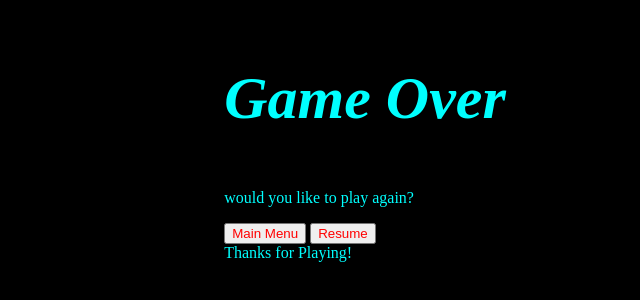
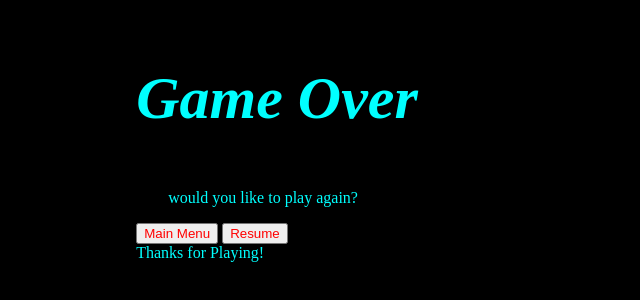
Before and after one commit to andrewdiaz20/project1.js, a website: page gameover.html in a window 1280 px wide. Shown: the part 136-436 px from the top of the page, without its empty margins (475-1115 px from the left). Drawn offline with Linux system fonts and the light colour scheme.

Commit message:
game over screen changes

```diff
--- a/style.css
+++ b/style.css
@@ -22,16 +22,7 @@ body {
     margin-left: 77vh;
     margin-top: 20vh;
 }
-.gameover{
-    color: cyan;
-    background: black;
-    display: flex;
-    flex-direction: column;
-    margin-left: 55vh;
-    margin-top: 20vh;
-    flex-wrap: wrap;
-    align-content: center;
-}
+
 header{
     font-size: 30px;
     font-style: italic;
@@ -39,3 +30,17 @@ header{
 button{
     color: red;
 }
+.gameover, p {
+    padding-left: 2em;
+}
+
+.gameover {
+    color: cyan;
+    background: black;
+    display: flex;
+    flex-direction: column;
+    margin-left: 40vh;
+    margin-top: 20vh;
+    flex-wrap: wrap;
+    align-content: center;
+}
```
